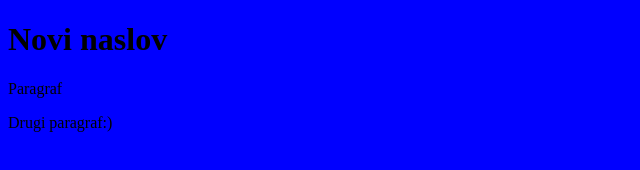
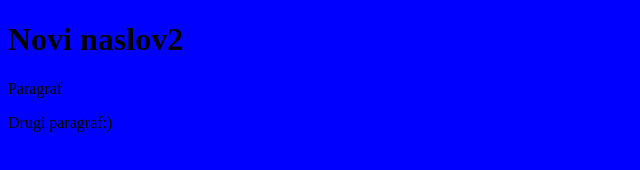
Before and after one commit to mirkojurisic/git-uvod, a plain HTML site: page index.html in a window 1280 px wide. Shown: the full height of the page, 0-640 px from the left. Drawn offline with Linux system fonts and the light colour scheme.

Commit message:
Novi naslov2

```diff
--- a/index.html
+++ b/index.html
@@ -9,7 +9,7 @@
     <script src="main.js"></script>
 </head>
 <body>
-    <h1>Novi naslov</h1>
+    <h1>Novi naslov2</h1>
     <p>Paragraf</p>
 
     <p>Drugi paragraf:)</p>
```
